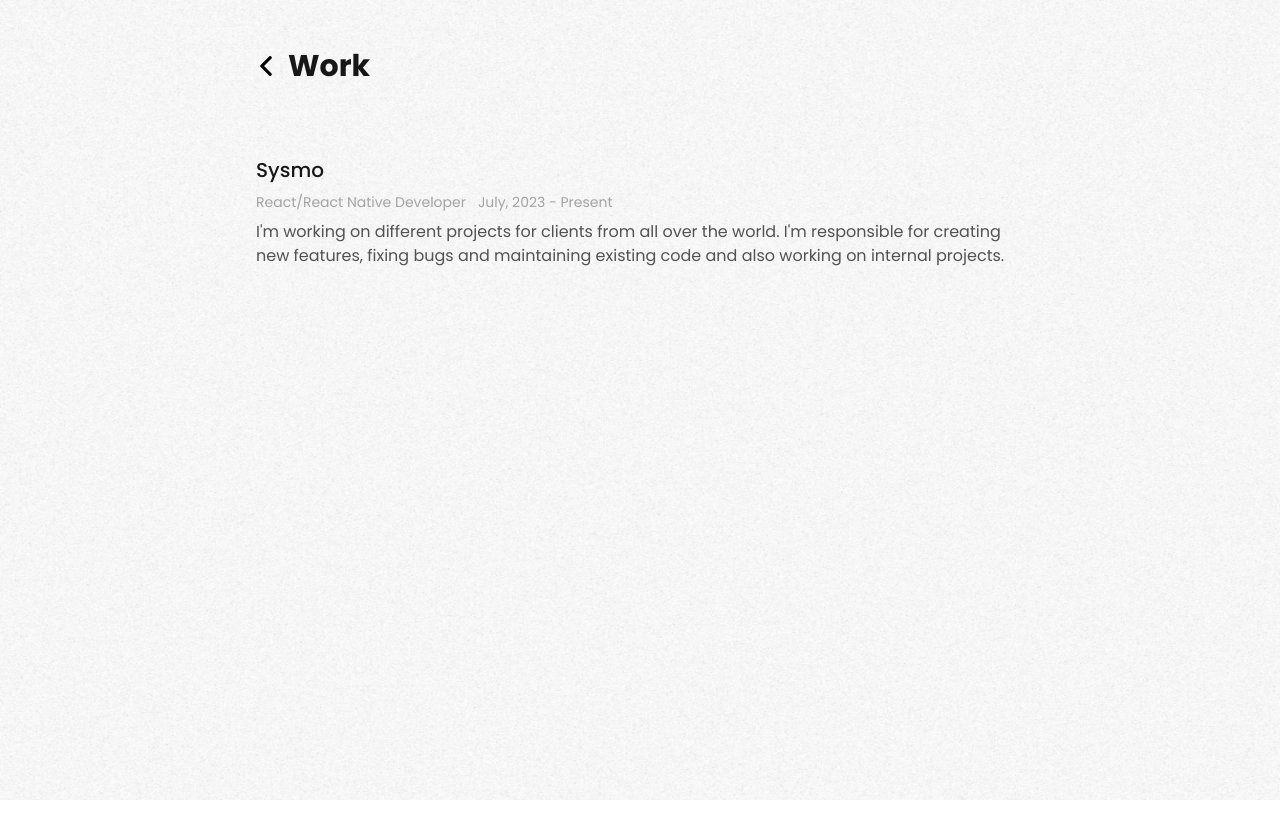
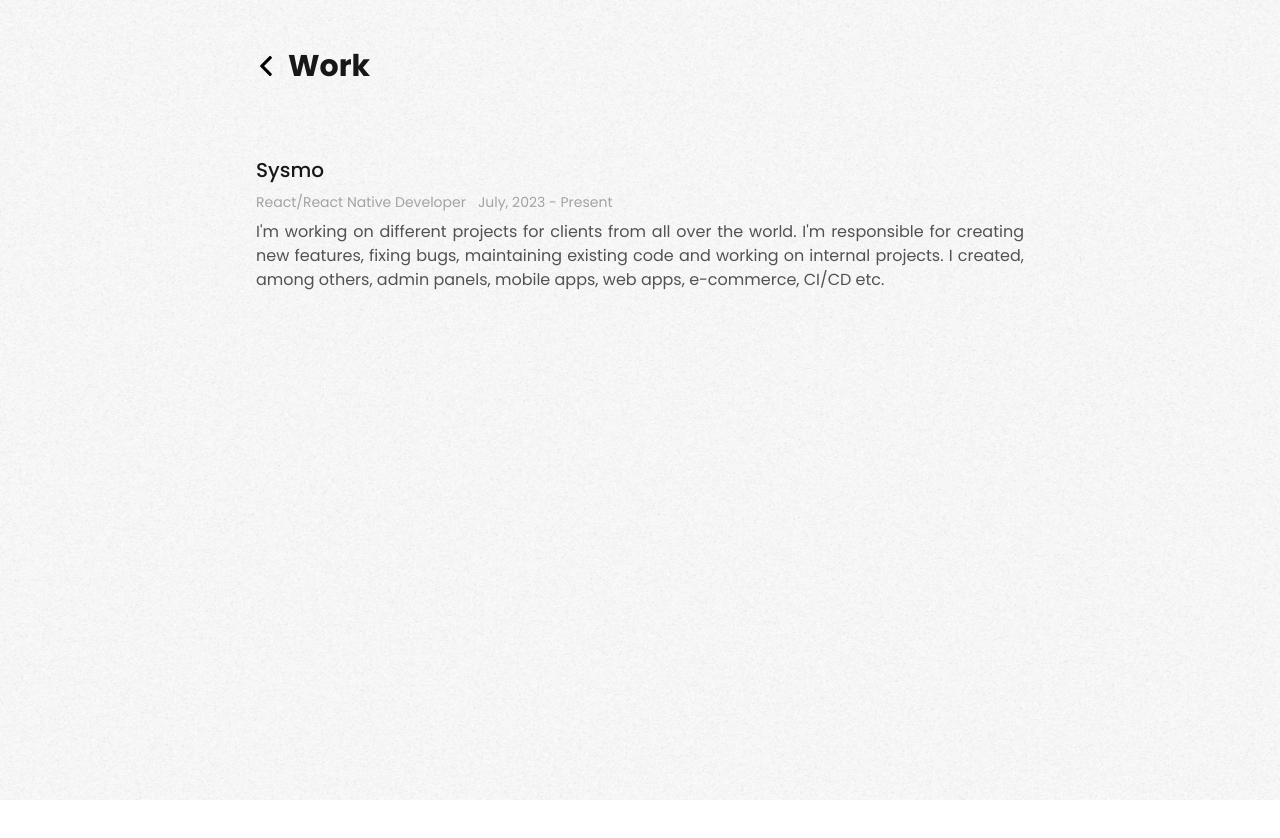
Before and after one commit to moskalakamil/portfolio, a Next.js app: page /work in a window 1280 px wide. Shown: the top 838 px of the page. Built offline with nearby package versions, Linux system fonts and the light colour scheme.

Commit message:
refactor: update work description

```diff
--- a/src/features/work/_components/WorkItem.tsx
+++ b/src/features/work/_components/WorkItem.tsx
@@ -23,7 +23,7 @@
       </span>
     </div>
     <span
-      className={"text-neutral-600"}
+      className={"text-justify text-neutral-600"}
       dangerouslySetInnerHTML={{
         __html: description,
       }}
--- a/src/utils/json/work/work.json
+++ b/src/utils/json/work/work.json
@@ -8,6 +8,6 @@
         "year": 2023
         },
     "endDate": null,
-    "description": "I'm working on different projects for clients from all over the world. I'm responsible for creating new features, fixing bugs and maintaining existing code and also working on internal projects."
+    "description": "I'm working on different projects for clients from all over the world. I'm responsible for creating new features, fixing bugs, maintaining existing code and working on internal projects. I created, among others, admin panels, mobile apps, web apps, e-commerce, CI/CD etc."
   }
 ]
```
